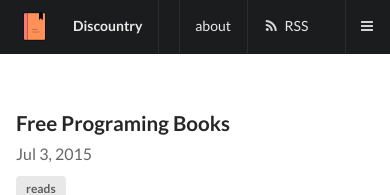
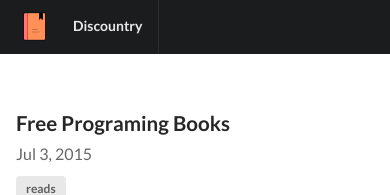
Before and after one commit to discountry/discountry.github.io, a Jekyll site: the page built from index.html, in a window 390 px wide. Shown: the top 195 px of the page. Built offline with Jekyll 4.4.1, drawn with Linux system fonts in a browser that asks for light colours; nearby versions of some CDN libraries; the list of posts is cut into pages by our own code.

Commit message:
Update main.scss

```diff
--- a/css/main.scss
+++ b/css/main.scss
@@ -40,8 +40,8 @@
     border-radius: 0em;
 }
 
-.mobile .item {
-  display: none;
+.mobile.item {
+  display: none !important;
 }
 /*******************************
           Responsive
@@ -50,14 +50,14 @@
 /* Mobile Only */
 @media only screen and (max-width : 767px) {
 
-  .right .menu {
-    display: none;
+  .right.menu {
+    display: none !important;
   }
 
-  .mobile .item {
+  .mobile.item {
     display: block;
   }
-  .mobile .item > .menu {
+  .mobile.item > .menu {
     left: auto;
     right: 0em;
   }
```
